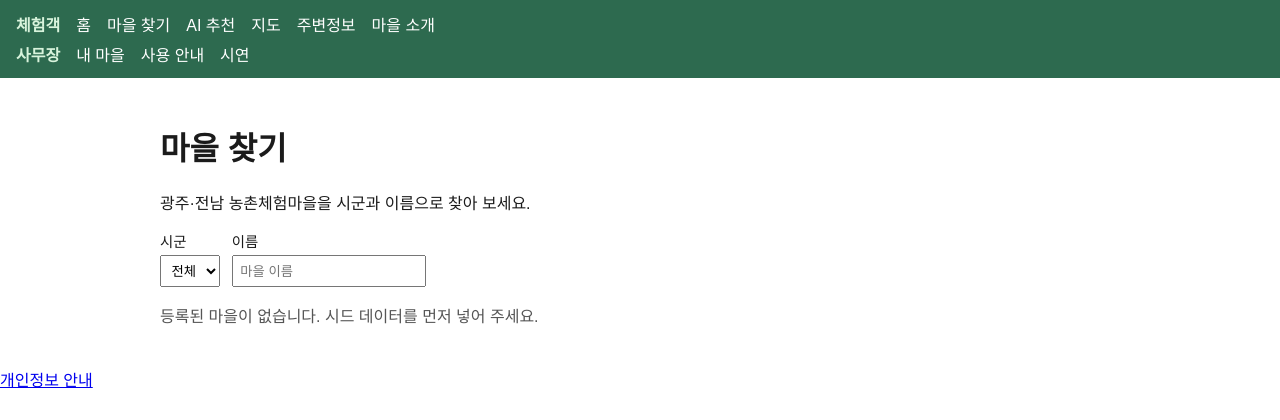
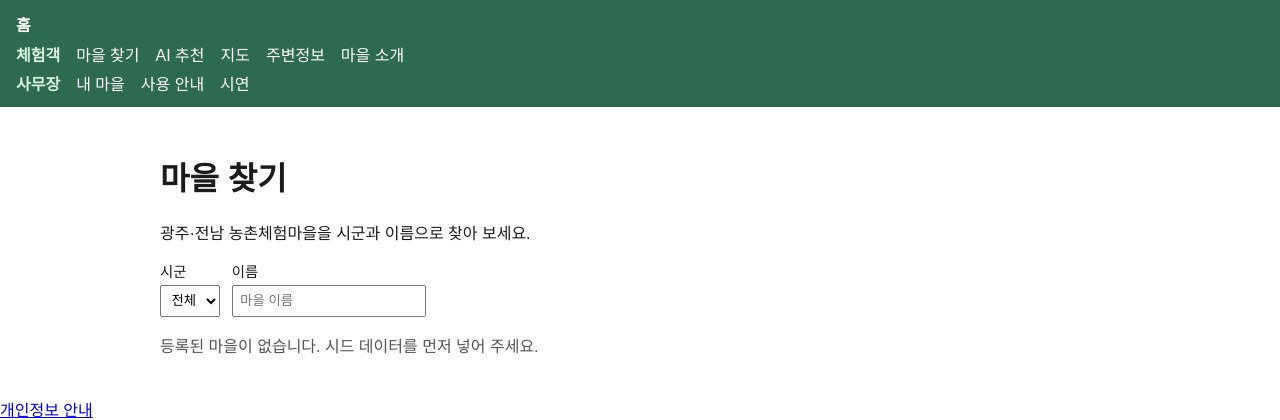
Before and after one commit to shinynanasand-sketch/chonmuseojang, a FastAPI app: page /find in a window 1280 px wide. Shown: the top 420 px of the page. Run offline with FastAPI, Linux system fonts and the light colour scheme; data that the repository does not hold is empty.

Commit message:
상단 메뉴의 홈은 체험객 줄에서 빼 따로 둔다.
Co-authored-by: Cursor <cursoragent@cursor.com>

```diff
--- a/static/css/style.css
+++ b/static/css/style.css
@@ -2,6 +2,7 @@ body { font-family: sans-serif; margin: 0; padding: 0; color: #1b1b1b; backgroun
 header { background: #2d6a4f; padding: 0.75rem 1rem; display: grid; gap: 0.35rem; }
 header nav { display: flex; flex-wrap: wrap; gap: 0.75rem 1rem; align-items: center; }
 header a { color: white; text-decoration: none; }
+.nav-home { color: white; font-weight: 700; }
 .nav-role { color: #d8f3dc; font-weight: 700; }
 .audience { display: grid; grid-template-columns: repeat(auto-fit, minmax(260px, 1fr)); gap: 1rem; margin: 1rem 0; }
 .audience article { border: 1px solid #ddd; border-radius: 4px; padding: 1rem; background: #fff; }
--- a/templates/base.html
+++ b/templates/base.html
@@ -5,15 +5,15 @@
   <meta name="viewport" content="width=device-width, initial-scale=1.0">
   <meta name="naver-site-verification" content="bf6009ea39af06737f3b4647a7e8a848b21a4bf0">
   <title>{% block title %}체험마을 AI사무장{% endblock %}</title>
-  <link rel="stylesheet" href="/static/css/style.css?v=20261107a">
+  <link rel="stylesheet" href="/static/css/style.css?v=20261108d">
   {% block head %}{% endblock %}
 </head>
 <body>
   {% if not embed %}
   <header>
+    <a class="nav-home" href="/home">홈</a>
     <nav class="role-nav" aria-label="체험객">
       <span class="nav-role">체험객</span>
-      <a href="/home">홈</a>
       <a href="/find">마을 찾기</a>
       <a href="/recommend">AI 추천</a>
       <a href="/map">지도</a>
```
Also changed, not shown: tests/test_public_promo.py (+5 -0 lines).
